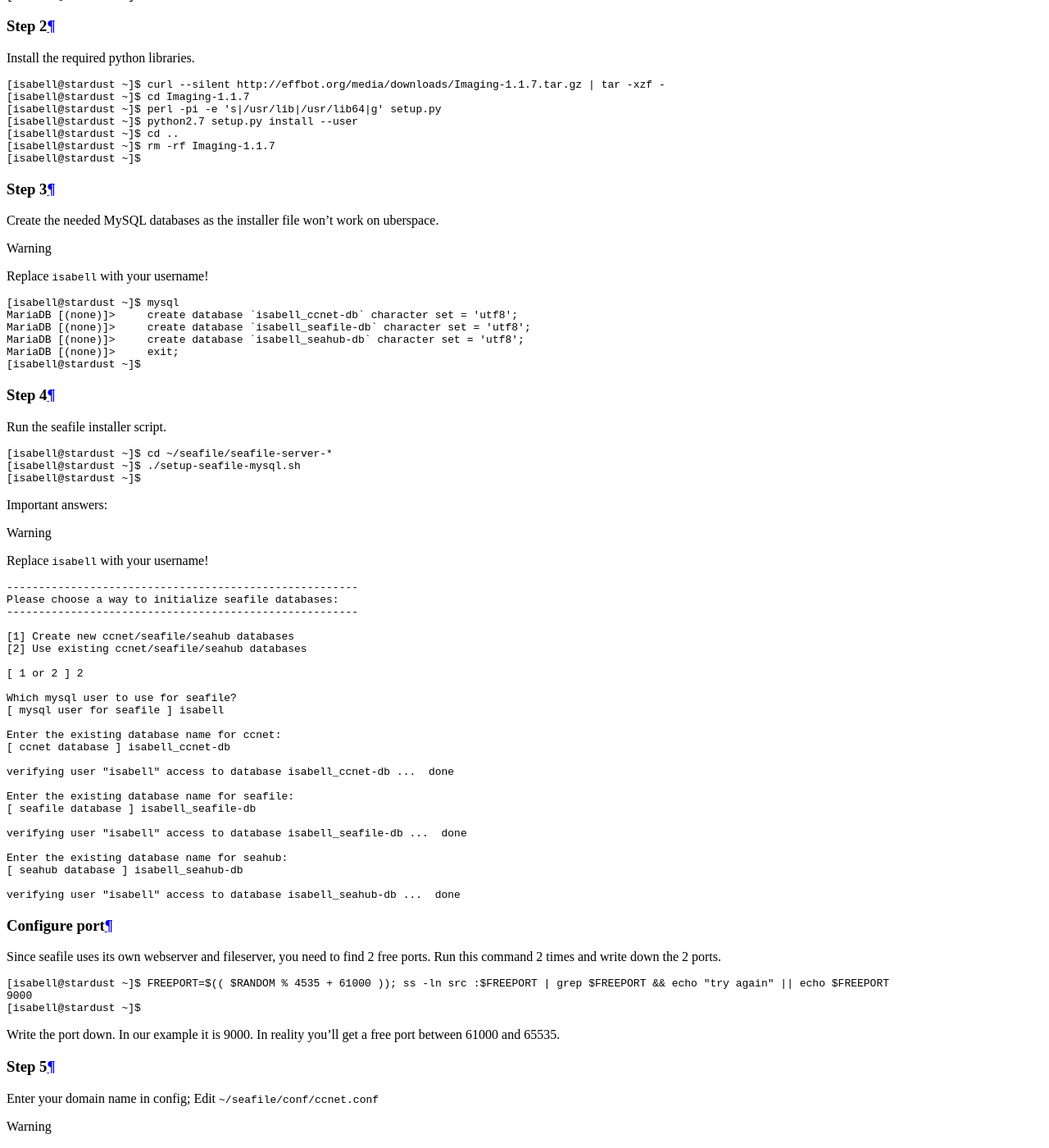
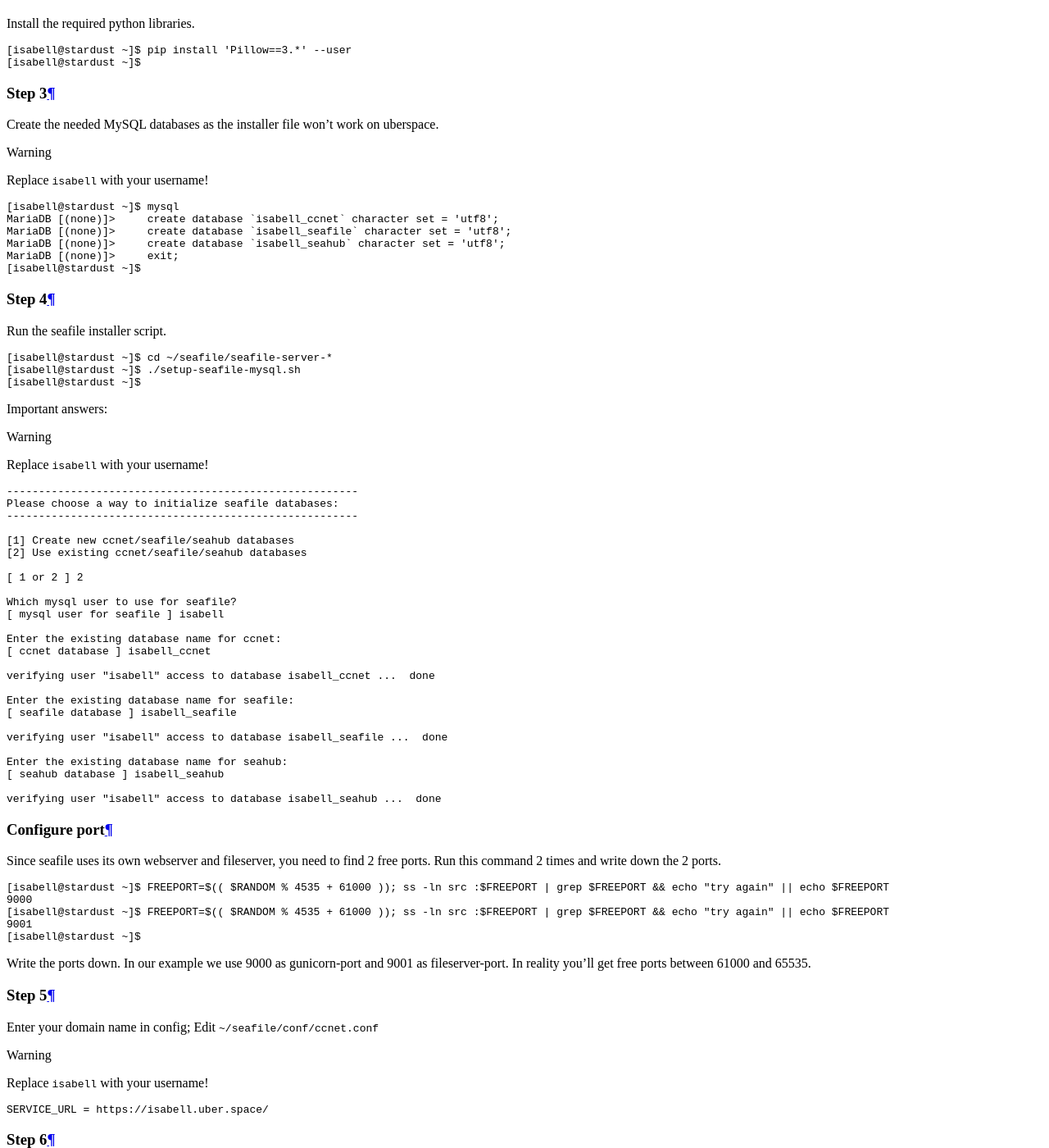
Before and after one commit to Uberspace/lab, a Sphinx documentation site: the page built from source/guide_seafile.rst, in a window 1280 px wide and 1400 px high, scrolled down 2257 px. Shown: the whole window at 82% size. Built offline with Sphinx 7.4.7 and the Read the Docs theme 2.0.0, drawn with Linux system fonts in a browser that asks for light colours; some of the changed text lies outside the part shown.

Commit message:
Add requested changes

```diff
--- a/source/guide_seafile.rst
+++ b/source/guide_seafile.rst
@@ -59,13 +59,9 @@
 
 ::
 
- [isabell@stardust ~]$ wget https://download.seadrive.org/seafile-server_6.3.4_x86-64.tar.gz
  [isabell@stardust ~]$ mkdir seafile
- [isabell@stardust ~]$ mv seafile-server_* seafile
  [isabell@stardust ~]$ cd seafile/
- [isabell@stardust ~]$ tar -xzf seafile-server_*
- [isabell@stardust ~]$ mkdir installed
- [isabell@stardust ~]$ mv seafile-server_* installed/
+ [isabell@stardust ~]$ curl https://download.seadrive.org/seafile-server_6.3.4_x86-64.tar.gz | tar xzf -
  [isabell@stardust ~]$
 
 Step 2
@@ -75,12 +71,7 @@
 
 ::
 
- [isabell@stardust ~]$ curl --silent http://effbot.org/media/downloads/Imaging-1.1.7.tar.gz | tar -xzf -
- [isabell@stardust ~]$ cd Imaging-1.1.7
- [isabell@stardust ~]$ perl -pi -e 's|/usr/lib|/usr/lib64|g' setup.py
- [isabell@stardust ~]$ python2.7 setup.py install --user
- [isabell@stardust ~]$ cd ..
- [isabell@stardust ~]$ rm -rf Imaging-1.1.7
+ [isabell@stardust ~]$ pip install 'Pillow==3.*' --user
  [isabell@stardust ~]$
 
 Step 3
@@ -93,9 +84,9 @@
 ::
 
  [isabell@stardust ~]$ mysql
- MariaDB [(none)]>     create database `isabell_ccnet-db` character set = 'utf8';
- MariaDB [(none)]>     create database `isabell_seafile-db` character set = 'utf8';
- MariaDB [(none)]>     create database `isabell_seahub-db` character set = 'utf8';
+ MariaDB [(none)]>     create database `isabell_ccnet` character set = 'utf8';
+ MariaDB [(none)]>     create database `isabell_seafile` character set = 'utf8';
+ MariaDB [(none)]>     create database `isabell_seahub` character set = 'utf8';
  MariaDB [(none)]>     exit;
  [isabell@stardust ~]$
 
@@ -130,26 +121,34 @@
   [ mysql user for seafile ] isabell
 
   Enter the existing database name for ccnet:
-  [ ccnet database ] isabell_ccnet-db
+  [ ccnet database ] isabell_ccnet
 
-  verifying user "isabell" access to database isabell_ccnet-db ...  done
+  verifying user "isabell" access to database isabell_ccnet ...  done
 
   Enter the existing database name for seafile:
-  [ seafile database ] isabell_seafile-db
+  [ seafile database ] isabell_seafile
 
-  verifying user "isabell" access to database isabell_seafile-db ...  done
+  verifying user "isabell" access to database isabell_seafile ...  done
 
   Enter the existing database name for seahub:
-  [ seahub database ] isabell_seahub-db
+  [ seahub database ] isabell_seahub
 
-  verifying user "isabell" access to database isabell_seahub-db ...  done
+  verifying user "isabell" access to database isabell_seahub ...  done
 
 Configure port
 --------------
 
 Since seafile uses its own webserver and fileserver, you need to find 2 free ports. Run this command 2 times and write down the 2 ports.
 
-.. include:: includes/generate-port.rst
+.. code-block:: console
+
+ [isabell@stardust ~]$ FREEPORT=$(( $RANDOM % 4535 + 61000 )); ss -ln src :$FREEPORT | grep $FREEPORT && echo "try again" || echo $FREEPORT
+ 9000
+ [isabell@stardust ~]$ FREEPORT=$(( $RANDOM % 4535 + 61000 )); ss -ln src :$FREEPORT | grep $FREEPORT && echo "try again" || echo $FREEPORT
+ 9001
+ [isabell@stardust ~]$
+
+Write the ports down. In our example we use 9000 as gunicorn-port and 9001 as fileserver-port. In reality you'll get free ports between 61000 and 65535.
 
 Step 5
 ------
@@ -159,62 +158,57 @@
 .. warning:: Replace ``isabell`` with your username!
 
 .. code-block:: console
-  :emphasize-lines: 1
 
   SERVICE_URL = https://isabell.uber.space/
 
 Step 6
 ------
 
-Change seahub port in config; Edit ``~/seafile/conf/gunicorn.conf``
+Change seahub (gunicorn) port in config; Edit ``~/seafile/conf/gunicorn.conf``
 
-.. warning:: Replace ``<yourport>`` with your first port!
+.. warning:: Replace ``<gunicorn-port>`` with your gunicorn port!
 
 .. code-block:: console
-  :emphasize-lines: 1
 
-  bind = "0.0.0.0:<yourport>"
+  bind = "0.0.0.0:<gunicorn-port>"
 
 Step 7
 ------
 
 Change seafile port in config; Edit ``~/seafile/conf/seafile.conf``
 
-.. warning:: Replace ``<yoursecondport>`` with your second port!
+.. warning:: Replace ``<fileserver-port>`` with your fileserver port!
 
 .. code-block:: console
-  :emphasize-lines: 2
 
   [fileserver]
-  port = <yoursecondport>
+  port = <fileserver-port>
 
 Step 8
 ------
 
-Change seahub config; Edit ``~/seafile/conf/seahub_settings.py``
-Add the following lines:
+Change seahub config; Edit ``~/seafile/conf/seahub_settings.py`` and  add the following lines:
 
 .. warning:: Replace ``isabell`` with your username!
 
 .. code-block:: console
-  :emphasize-lines: 1,2,6,8
+  :emphasize-lines: 1,2
 
   SITE_BASE = 'https://isabell.uber.space'
   SITE_NAME = 'isabell.uber.space'
 
   SECURE_PROXY_SSL_HEADER = ('HTTP_X_FORWARDED_PROTO', 'https')
 
-  FILE_SERVER_ROOT = 'https://isabell.uber.space/seafhttp'
-
-  CSRF_TRUSTED_ORIGINS = ['isabell.uber.space']
+  FILE_SERVER_ROOT = SITE_BASE + '/seafhttp'
+  CSRF_TRUSTED_ORIGINS = [SITE_NAME]
 
 Step 9 - Setup .htaccess
 ------------------------
 
 Create a ``~/html/.htaccess`` file with the following content:
 
-.. warning:: Replace ``<yourport>`` with your first port!
-.. warning:: Replace ``<yoursecondport>`` with your second port!
+.. warning:: Replace ``<gunicorn-port>`` with your gunicorn port!
+.. warning:: Replace ``<fileserver-port>`` with your fileserver port!
 
 .. code-block:: apache
   :emphasize-lines: 6,7
@@ -224,8 +218,8 @@
   DirectoryIndex disabled
   RewriteBase /
 
-  RewriteRule ^seafhttp/(.*) http://localhost:<yoursecondport>/$1 [P]
-  RewriteRule ^(.*)$ http://localhost:<yourport>/$1 [P]
+  RewriteRule ^seafhttp/(.*) http://localhost:<fileserver-port>/$1 [P]
+  RewriteRule ^(.*)$ http://localhost:<gunicorn-port>/$1 [P]
 
 
 In our example this would be:
@@ -259,10 +253,23 @@
 Now you can point your browser to your domain and login with your admin account.
 
 
+Updates
+=======
+
+Updating seafile is pretty easy. Just untar the new package into the "seafile" directory you created during the installation. Restart seafile and seahub after that.
+
+::
+
+ [isabell@stardust ~]$ cd ~/seafile/
+ [isabell@stardust ~]$ curl https://download.seadrive.org/seafile-server_6.3.4_x86-64.tar.gz | tar xzf -
+ [isabell@stardust ~]$
+
+
 .. _Python: https://manual.uberspace.de/en/lang-python.html
 .. _MySQL: https://manual.uberspace.de/en/database-mysql.html
 .. _domains: https://manual.uberspace.de/en/web-domains.html
 .. _credentials: https://manual.uberspace.de/en/database-mysql.html#login-credentials
+
 
 ----
 
```
